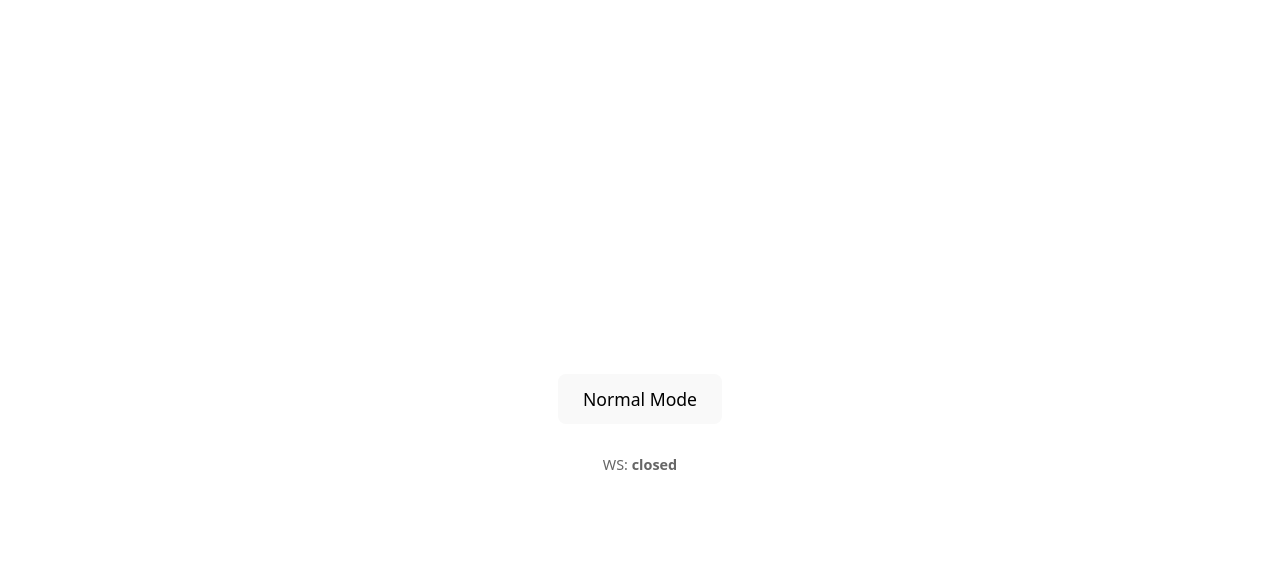
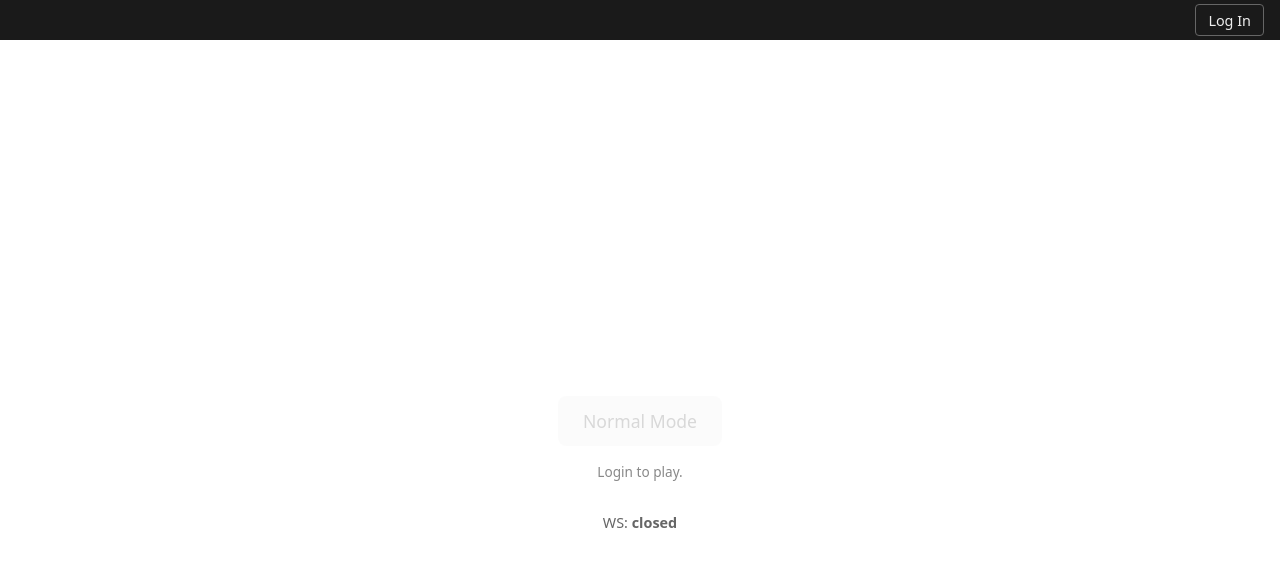
Before and after one commit to jaynopponep/ViFrost, a React (Vite) app in the folder vifrost/: page / in a window 1280 px wide. Shown: the top 566 px of the page. Built offline with nearby package versions, Linux system fonts and the light colour scheme.

Commit message:
added navbar, resize GameScreen, basic userflow from match found -> game

```diff
--- a/vifrost/src/App.css
+++ b/vifrost/src/App.css
@@ -5,8 +5,75 @@
   text-align: center;
 }
 
+.navbar {
+  position: fixed;
+  top: 0;
+  left: 0;
+  right: 0;
+  height: 2.5rem;
+  display: flex;
+  align-items: center;
+  justify-content: space-between;
+  padding: 0 1rem;
+  background: #1a1a1a;
+  color: #eee;
+}
+
+.navbar__spacer {
+  flex: 1;
+}
+
+.navbar__login {
+  display: flex;
+  align-items: center;
+}
+
+.navbar__name {
+  font-size: 0.95rem;
+}
+
+.navbar__log-in-btn {
+  background: transparent;
+  border: 1px solid #666;
+  color: #eee;
+  padding: 0.35rem 0.75rem;
+  font-size: 0.9rem;
+  cursor: pointer;
+  border-radius: 4px;
+}
+
+.navbar__log-in-btn:hover {
+  border-color: #888;
+  background: #333;
+}
+
+.modal-overlay {
+  position: fixed;
+  inset: 0;
+  background: rgba(0, 0, 0, 0.6);
+  display: flex;
+  align-items: center;
+  justify-content: center;
+  z-index: 1000;
+}
+
+.modal {
+  background: #252525;
+  color: #eee;
+  padding: 2rem 3rem;
+  border-radius: 8px;
+  box-shadow: 0 4px 20px rgba(0, 0, 0, 0.4);
+}
+
+.match-modal__text {
+  margin: 0;
+  font-size: 1.5rem;
+  font-weight: 600;
+}
+
 .app {
   min-height: 100vh;
+  padding-top: 2.5rem;
   display: flex;
   align-items: center;
   justify-content: center;
@@ -27,7 +94,13 @@
 
 .normal-mode-btn:disabled {
   cursor: not-allowed;
-  opacity: 0.8;
+  opacity: 0.5;
+}
+
+.hint {
+  font-size: 0.85rem;
+  color: #888;
+  margin: 0;
 }
 
 .status {
@@ -38,6 +111,40 @@
 .waiting {
   font-size: 0.85rem;
   color: #888;
+}
+
+.app--game {
+  align-items: flex-start;
+  padding-top: 3rem;
+}
+
+.game-page {
+  width: 100%;
+  max-width: 800px;
+  margin: 0 auto;
+  display: flex;
+  flex-direction: column;
+  gap: 0.5rem;
+  text-align: left;
+}
+
+.game-page .cm-editor {
+  text-align: left;
+}
+.game-page .cm-scroller {
+  text-align: left;
+}
+.game-page .cm-content {
+  text-align: left;
+}
+.game-page .cm-line {
+  text-align: left;
+}
+
+.game-player-name {
+  font-size: 1.25rem;
+  font-weight: 600;
+  margin: 0;
 }
 
 .logo {
--- a/vifrost/src/App.tsx
+++ b/vifrost/src/App.tsx
@@ -1,9 +1,34 @@
-import { useEffect, useRef } from 'react'
+import { useCallback, useEffect, useRef, useState } from 'react'
 import { useWebSocket } from './hooks/useWebSocket'
+import type { Envelope, GameStartPayload } from './hooks/useWebSocket'
+import { GameScreen } from './components/GameScreen'
+import { Navbar } from './components/Navbar'
 import './App.css'
+
+const USERNAME_KEY = 'vifrost_username'
+const MATCH_MODAL_DELAY_MS = 3000
+
+type View = 'lobby' | 'in_game'
 
 function App() {
   const joinWhenOpenRef = useRef(false)
+  const gameDataRef = useRef<GameStartPayload | null>(null)
+  const readyToEnterGameRef = useRef(false)
+  const matchModalTimerRef = useRef<ReturnType<typeof setTimeout> | null>(null)
+
+  const [view, setView] = useState<View>('lobby')
+  const [gameData, setGameData] = useState<GameStartPayload | null>(null)
+  const [editorValue, setEditorValue] = useState('')
+  const [showMatchModal, setShowMatchModal] = useState(false)
+  const [username, setUsernameState] = useState<string | null>(() =>
+    typeof sessionStorage !== 'undefined' ? sessionStorage.getItem(USERNAME_KEY) : null
+  )
+
+  const tryEnterGame = useCallback(() => {
+    if (readyToEnterGameRef.current && gameDataRef.current) {
+      setView('in_game')
+    }
+  }, [])
 
   const {
     status,
@@ -13,7 +38,31 @@ function App() {
     isOpen,
   } = useWebSocket({
     connectImmediately: false,
+    onMessage: useCallback((envelope: Envelope) => {
+      if (envelope.type === 'match_found') {
+        setShowMatchModal(true)
+        if (matchModalTimerRef.current) clearTimeout(matchModalTimerRef.current)
+        matchModalTimerRef.current = setTimeout(() => {
+          matchModalTimerRef.current = null
+          setShowMatchModal(false)
+          readyToEnterGameRef.current = true
+          tryEnterGame()
+        }, MATCH_MODAL_DELAY_MS)
+      }
+      if (envelope.type === 'game_start' && envelope.payload) {
+        const payload = envelope.payload as GameStartPayload
+        gameDataRef.current = payload
+        setGameData(payload)
+        setEditorValue(payload.snippet)
+        tryEnterGame()
+      }
+    }, [tryEnterGame]),
   })
+
+  const setUsername = (name: string) => {
+    setUsernameState(name)
+    sessionStorage.setItem(USERNAME_KEY, name)
+  }
 
   useEffect(() => {
     if (isOpen && joinWhenOpenRef.current) {
@@ -22,6 +71,12 @@ function App() {
     }
   }, [isOpen, sendJoinQueue])
 
+  useEffect(() => {
+    return () => {
+      if (matchModalTimerRef.current) clearTimeout(matchModalTimerRef.current)
+    }
+  }, [])
+
   const handleNormalMode = () => {
     if (status === 'closed' || status === 'error') {
       joinWhenOpenRef.current = true
@@ -29,17 +84,52 @@ function App() {
     }
   }
 
+  const normalModeDisabled = status === 'connecting' || !username
+
+  if (view === 'in_game' && gameData) {
     return (
+      <>
+        <Navbar username={username} onUsernameSet={setUsername} />
+        <main className="app app--game">
+          <div className="game-page">
+            {username && <p className="game-player-name">{username}</p>}
+            <GameScreen
+              value={editorValue}
+              onChange={setEditorValue}
+              vimMode
+              height="400px"
+              width="600px"
+              theme="dark"
+            />
+          </div>
+        </main>
+      </>
+    )
+  }
+
+  return (
+    <>
+      <Navbar username={username} onUsernameSet={setUsername} />
+      {showMatchModal && (
+        <div className="modal-overlay" role="dialog" aria-modal="true" aria-label="Match found">
+          <div className="modal match-modal">
+            <p className="match-modal__text">Match found!</p>
+          </div>
+        </div>
+      )}
       <main className="app">
         <div className="center-card">
           <button
             type="button"
             className="normal-mode-btn"
             onClick={handleNormalMode}
-          disabled={status === 'connecting'}
+            disabled={normalModeDisabled}
           >
             {status === 'connecting' ? 'Connecting…' : 'Normal Mode'}
           </button>
+          {!username && (
+            <p className="hint">Login to play.</p>
+          )}
           <p className="status">
             WS: <strong>{status}</strong>
             {lastMessage && (
@@ -47,10 +137,11 @@ function App() {
             )}
           </p>
           {isOpen && (
-          <p className="waiting">In queue — open another browser/tab and click to match.</p>
+            <p className="waiting">Waiting for a worthy opponent...</p>
           )}
         </div>
       </main>
+    </>
   )
 }
 
--- a/vifrost/src/components/GameScreen.tsx
+++ b/vifrost/src/components/GameScreen.tsx
@@ -10,12 +10,11 @@ export interface GameScreenProps {
   vimMode?: boolean
   readOnly?: boolean
   placeholder?: string
-  height?: string
+  height: string
+  width: string
   theme?: 'light' | 'dark'
   extensions?: Extension[]
 }
-
-const defaultHeight = '300px'
 
 export function GameScreen({
   value = '',
@@ -23,7 +22,8 @@ export function GameScreen({
   vimMode = true,
   readOnly = false,
   placeholder = '',
-  height = defaultHeight,
+  height,
+  width,
   theme = 'dark',
   extensions: extraExtensions = [],
 }: GameScreenProps) {
@@ -43,6 +43,7 @@ export function GameScreen({
       value={value}
       onChange={onChange}
       height={height}
+      width={width}
       theme={theme}
       basicSetup={true}
       editable={!readOnly}
--- /dev/null
+++ b/vifrost/src/components/Navbar.tsx
@@ -0,0 +1,35 @@
+export interface NavbarProps {
+  username: string | null
+  onUsernameSet: (name: string) => void
+}
+
+export function Navbar({ username, onUsernameSet }: NavbarProps) {
+  const handleLoginClick = () => {
+    const value = window.prompt('Enter username')
+    if (value == null) return
+    const trimmed = value.trim()
+    if (!trimmed) return
+    onUsernameSet(trimmed)
+  }
+
+  return (
+    <nav className="navbar">
+      <div className="navbar__spacer" />
+      <div className="navbar__login">
+        {username ? (
+          <span className="navbar__name">{username}</span>
+        ) : (
+          <button
+            type="button"
+            className="navbar__log-in-btn"
+            onClick={handleLoginClick}
+          >
+            Log In
+          </button>
+        )}
+      </div>
+    </nav>
+  )
+}
+
+export default Navbar
```
Also changed, not shown: 1 other file (tests, documents, lock files or other folders). Lines whose indentation alone changed are shown as unchanged.
